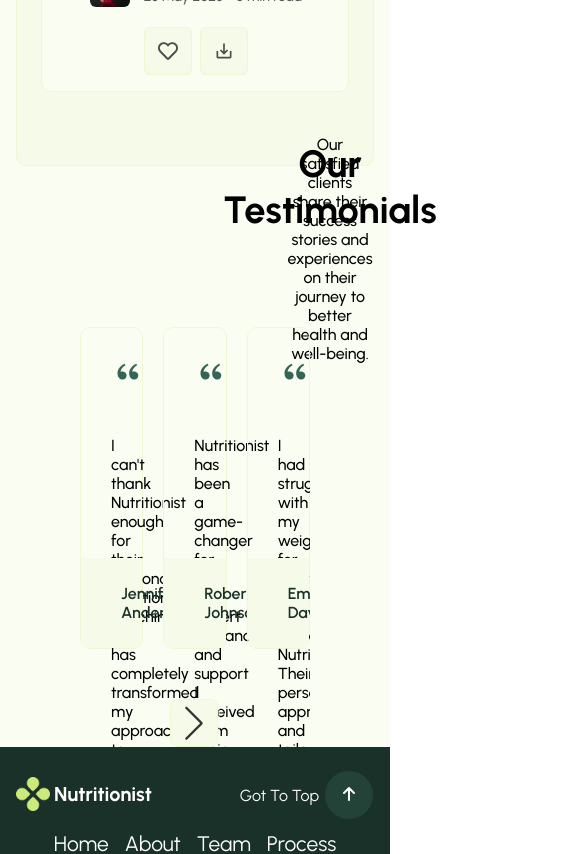
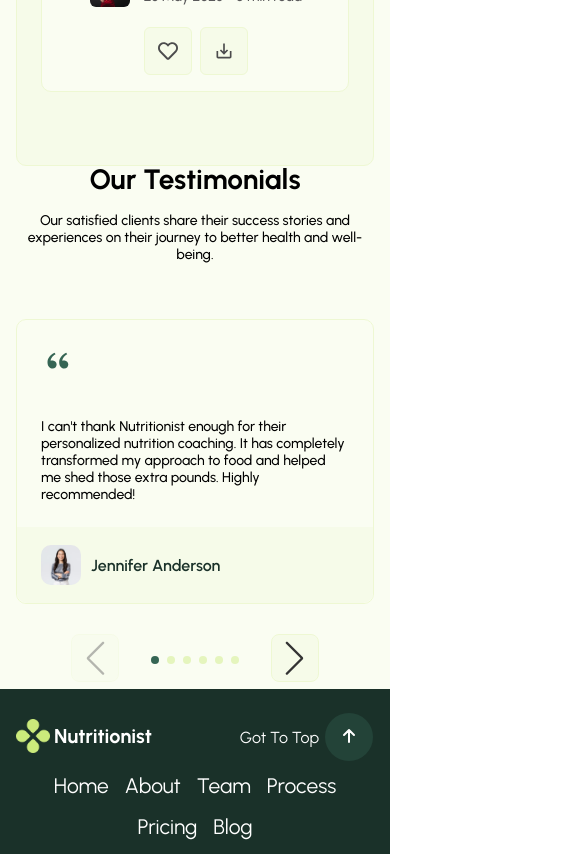
Before and after one commit to Maximiano-Andrade/Nutritionist-website, a React (Vite) app: page / in a window 390 px wide. Shown: the part 5120-5974 px from the top of the page, 580 px wide, since content can reach past the window. Built offline with nearby package versions, Linux system fonts and the light colour scheme.

Commit message:
Adicionandor seção responsivel da Our Testimonials

```diff
--- a/src/router/home/ourTestimonials/OurTestimonials.css
+++ b/src/router/home/ourTestimonials/OurTestimonials.css
@@ -220,7 +220,6 @@
     }
 
     .swiper .swiper-wrapper .card .testimonials-icon-descript {
-        height: 230px;
         padding: 30px;
     }
 
@@ -238,8 +237,8 @@
     }
 
     .swiper .testimonials-card-perfil {
-    padding: 20px 30px;
-    gap: 10px;
+        padding: 20px 30px;
+        gap: 10px;
     }
 
     .testimonials-card-perfil .testimonials-perfil-img {
@@ -261,15 +260,110 @@
 
     .testimonials-controler .card-button .btn {
         width: 48px !important;
-  height: 48px !important;
+        height: 48px !important;
     }
 
 }
 
 /* <----------RESPONSIVIDADE TABLET----------> */
 
-@media (max-width: 1000px) {}
+@media (max-width: 1000px) {
+    .ourTestimonials-conatiner {
+        gap: 50px;
+    }
+
+    .ourTestimonials-conatiner .ourTestimonials-title-subTitle {
+        padding: 0px 74px;
+    }
+
+    .ourTestimonials-conatiner .testimonials-card-carrossel {
+        height: 420px;
+    }
+
+    .swiper .swiper-wrapper .card .testimonials-icon-descript {
+        padding: 18px;
+        gap: 24px;
+    }
+
+
+    .swiper .testimonials-card-perfil {
+        padding: 20px 18px;
+    }
+
+    .testimonials-card-perfil .testimonials-perfil-img {
+        width: 40px;
+        height: 40px;
+    }
+
+}
 
 /* <----------RESPONSIVIDADE CELULAR----------> */
 
-@media (max-width: 612px) {}
+@media (max-width: 612px) {
+    .OurTestimonials-main {
+        padding: 10px 16px;
+    }
+
+    .ourTestimonials-conatiner {
+        height: 521px;
+        gap: 50px;
+    }
+
+    .ourTestimonials-conatiner .ourTestimonials-title-subTitle {
+        height: 111px;
+        gap: 6px;
+        padding: 0px;
+    }
+
+    .ourTestimonials-title-subTitle .testimonials-title {
+        height: 42px;
+    }
+
+    .testimonials-title h1 {
+        font-size: 28px;
+    }
+
+    .ourTestimonials-title-subTitle .testimonials-subTitle {
+        height: 63px;
+    }
+
+    .testimonials-subTitle p {
+        font-size: 14px;
+    }
+
+    .ourTestimonials-conatiner .testimonials-card-carrossel {
+        height: 360px;
+    }
+
+    .testimonials-card-carrossel .swiper {
+        gap: 30px;
+    }
+
+    .swiper .swiper-wrapper .card .testimonials-icon-descript {
+        gap: 40px;
+        padding: 24px;
+    }
+
+    .card .testimonials-icon-descript .testimonials-card-decript p {
+        font-size: 14px;
+    }
+
+    .swiper .testimonials-card-perfil {
+        padding: 18px 24px;
+    }
+
+    .testimonials-card-perfil .testimonials-perfil-img {
+        width: 40px;
+        height: 40px;
+    }
+
+    .testimonials-controler .card-button {
+        width: 69%;
+        height: 48px;
+    }
+
+    .swiper-pagination-bullets.swiper-pagination-horizontal {
+        bottom: 14px !important;
+    }
+
+}
--- a/src/router/home/ourTestimonials/OurTestimonials.jsx
+++ b/src/router/home/ourTestimonials/OurTestimonials.jsx
@@ -72,9 +72,22 @@ const OurTestimonials = () => {
 
                 <div className="testimonials-card-carrossel">
                     <Swiper
-                        slidesPerView={3}
-                        spaceBetween={20}
+                        // slidesPerView={3}
+                        // spaceBetween={20}
                         clickable={true}
+                        breakpoints={
+                            {
+                            100:{
+                                slidesPerView:1,
+                                spaceBetween: 19,
+                            },
+
+                                1000: {
+                                    slidesPerView:3,
+                                    spaceBetween: 19,
+                                }
+                            }
+                        }
                         navigation={{
                             nextEl: '.swiper-button-next',
                             prevEl: '.swiper-button-prev',
```
Lines whose indentation alone changed are shown as unchanged.
